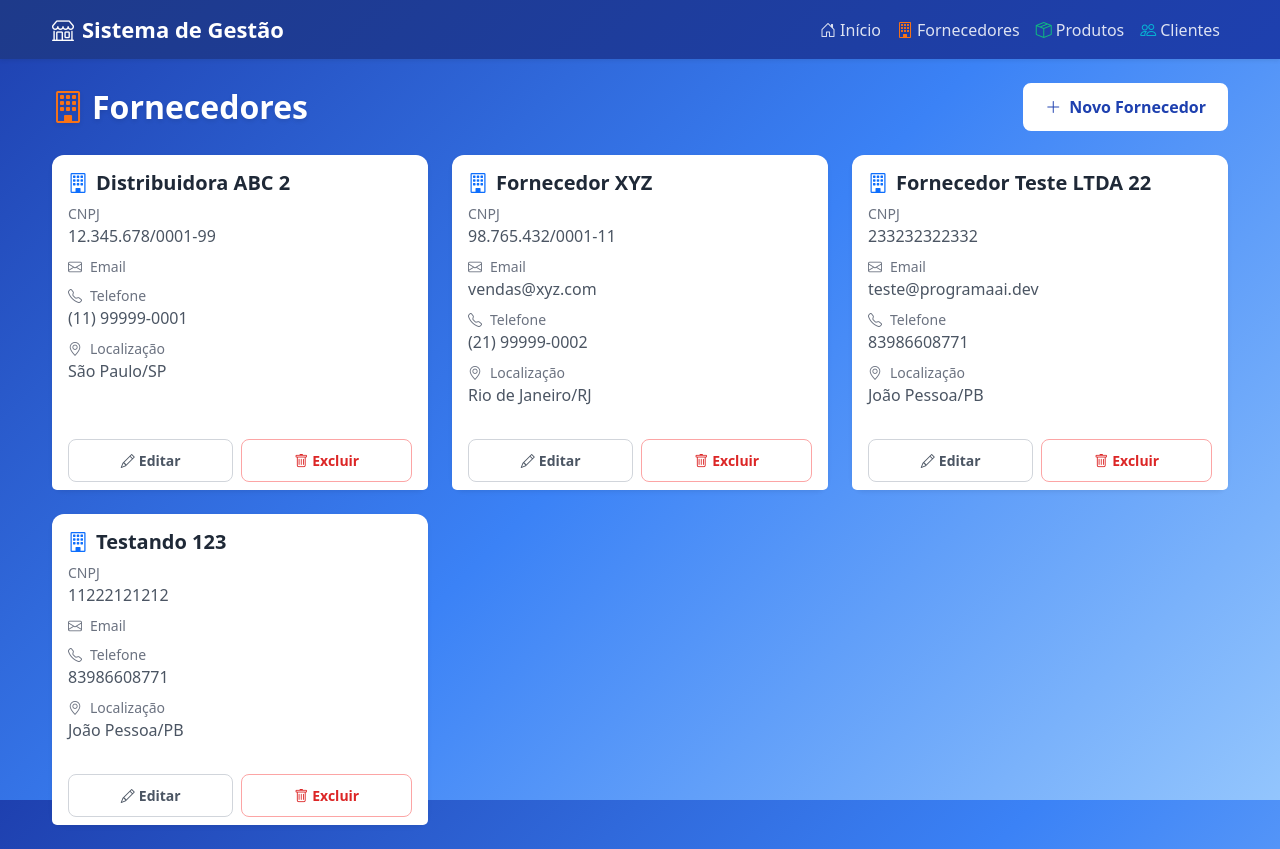
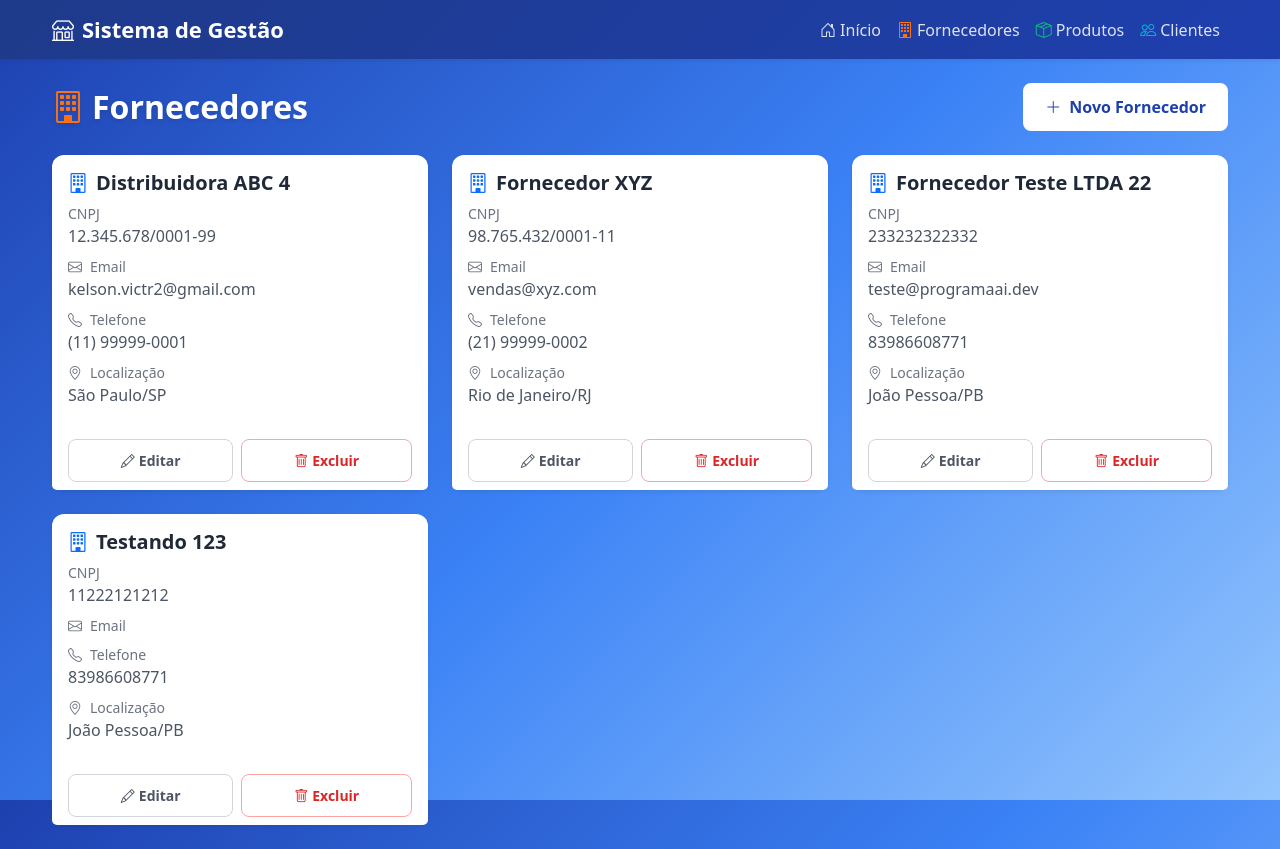
Before and after one commit to kelsonvictr/sistema-gestao-front-turma-05, a React (Vite) app: page /fornecedores in a window 1280 px wide. Built offline with nearby package versions, Linux system fonts and the light colour scheme; data requests are answered from the project's data file.

Commit message:
feat: update fornecedor details and add delete functionality in Fornecedores component

```diff
--- a/data/db.json
+++ b/data/db.json
@@ -1,8 +1,9 @@
 {
   "fornecedores": [
     {
-      "nome": "Distribuidora ABC 2",
+      "nome": "Distribuidora ABC 4",
       "cnpj": "12.345.678/0001-99",
+      "email": "kelson.victr2@gmail.com",
       "telefone": "(11) 99999-0001",
       "cep": "01310-100",
       "logradouro": "Avenida Paulista",
--- a/src/pages/EditarFornecedor.jsx
+++ b/src/pages/EditarFornecedor.jsx
@@ -62,6 +62,7 @@ const EditarFornecedor = () => {
         const fornecedorAtualizado = {
             nome,
             cnpj,
+            email,
             telefone,
             cep,
             logradouro,
--- a/src/pages/Fornecedores.jsx
+++ b/src/pages/Fornecedores.jsx
@@ -1,6 +1,6 @@
 import axios from 'axios'
 import React, { useEffect, useState } from 'react'
-import { Button, Card, Col, Row } from 'react-bootstrap'
+import { Alert, Button, Card, Col, Row } from 'react-bootstrap'
 import { Link, useSearchParams } from 'react-router-dom'
 
 const Fornecedores = () => {
@@ -33,6 +33,17 @@ const Fornecedores = () => {
         .then(response => setFornecedores(response.data))
         .catch(error => console.error("Erro ao carregar fornecedores: ", error))
     }
+
+    const excluirFornecedor = (id) => {
+    if (window.confirm("Tem certeza que deseja excluir este fornecedor?")) {
+      axios.delete(`http://localhost:3000/fornecedores/${id}`)
+        .then(() => {
+          setMensagem("Fornecedor excluído com sucesso!")
+          carregarFornecedores()
+        })
+        .catch(error => console.error("Erro ao excluir fornecedor: ", error))
+    }
+  }
 
     return (
     <div>
```
